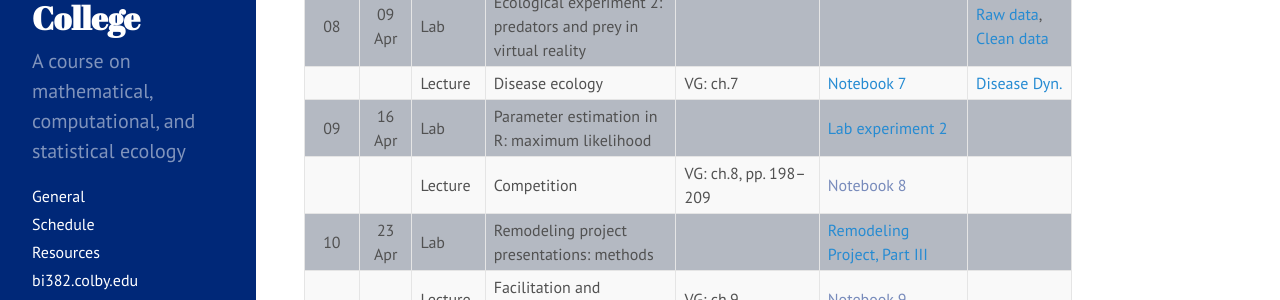
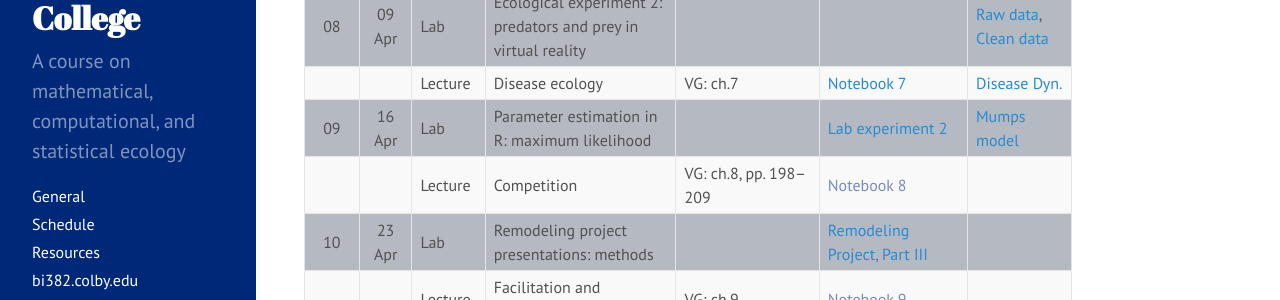
Before and after one commit to ColbyEcology/BI382_2018_Spring, a Jekyll site: the page built from Schedule.md, in a window 1280 px wide and 900 px high, scrolled down 999 px. Shown: the part 154-454 px from the top of the window. Built offline with Jekyll 4.4.1, drawn with Linux system fonts in a browser that asks for light colours.

Commit message:
added mumps link

```diff
--- a/Schedule.md
+++ b/Schedule.md
@@ -46,7 +46,7 @@ Week |  Date  | Meeting |     Topic
      |        | Lecture | Predator-prey/Consumer-resourse interactions                   | VG: ch.6            | [Notebook 6](../Assignments/LectureNotebooks/Ch6_Notebook), [Key](../Assignments/LectureNotebooks/Ch6_Notebook_key.html){:target="_blank"} | [C-R ints.](../Presentations/Lec14_15_PredatorPrey.html){:target="_blank"}
 08   | 09 Apr |   Lab   | Ecological experiment 2: predators and prey in virtual reality |                     | | [Raw data](../Assignments/LabExperiments/Experiment2/Pigmemberment_Raw.zip), [Clean data](../Assignments/LabExperiments/Experiment2/Pigmemberment_Clean.zip)
      |        | Lecture | Disease ecology		           	                             | VG: ch.7            | [Notebook 7](../Assignments/LectureNotebooks/Ch7_Notebook) | [Disease Dyn.](../Presentations/Lec16_17_Disease.html){:target="_blank"}
-09   | 16 Apr |   Lab   | Parameter estimation in R: maximum likelihood                  |                     |  [Lab experiment 2](../Assignments/LabExperiments/Experiment2/LabExperiment2.html){:target="_blank"} |
+09   | 16 Apr |   Lab   | Parameter estimation in R: maximum likelihood                  |                     |  [Lab experiment 2](../Assignments/LabExperiments/Experiment2/LabExperiment2.html){:target="_blank"} | [Mumps model](https://www.ncbi.nlm.nih.gov/pmc/articles/PMC5800133/pdf/ijerph-15-00033.pdf)
      |        | Lecture | Competition  				                                     | VG: ch.8, pp. 198–209 | <span style="color:#788bbb">Notebook 8</span> |
 10   | 23 Apr |   Lab   | Remodeling project presentations: methods                      |                     | [Remodeling Project, Part III](../Assignments/RemodelingProject/RemodelingProject_Methods.html){:target="_blank"} |
      |        | Lecture | Facilitation and mutualism                                     | VG: ch.9            | <span style="color:#788bbb">Notebook 9</span> |
```
